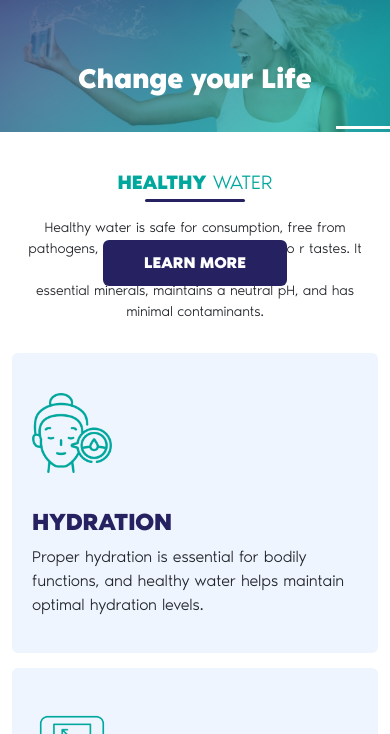
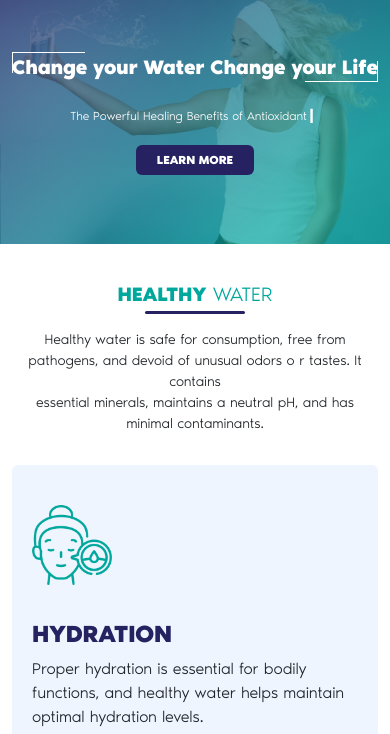
Before and after one commit to santoshnaagula/ourfoodourhealth, a plain HTML site: page index.html in a window 390 px wide. Shown: the part 110-844 px from the top of the page. Drawn offline with nearby package versions, Linux system fonts and the light colour scheme.

Commit message:
mobile responsive completed.

```diff
--- a/index.html
+++ b/index.html
@@ -21,10 +21,12 @@
       <div class="header-menu-section col pe-0">
         <div class="header-top">
           <div class="header-icon">
-            <a href="#"><i class="bi bi-telephone"></i> <span class="rc"> Call Anytime: 720-317-9674</span></a>
+            <a href="tel:+917203179674"><i class="bi bi-telephone"></i> <span class="rc"> Call Anytime:
+                720-317-9674</span></a>
           </div>
           <div class="header-icon">
-            <a href="#"><i class="bi bi-envelope"></i> <span class="rc">bemer.surya@gmail.com</span></a>
+            <a href="mailto:bemer.surya@gmail.com"><i class="bi bi-envelope"></i> <span
+                class="rc">bemer.surya@gmail.com</span></a>
           </div>
           <div class="header-social-icons">
             <a href="#"><i class="bi bi-facebook"></i></a>
@@ -64,7 +66,8 @@
         <a href="healthy-water.html" class="btn btn-learnmore">Learn More</a>
       </div>
     </div>
-    <img src="img/banner.jpg" alt="">
+    <img class="home-banner" src="img/banner.jpg" alt="">
+    <img class="home-banner-m" src="img/banner-m.jpg" alt="">
   </div>
   <div class="healthy-water">
     <div class="container">
@@ -306,7 +309,8 @@
         </div>
         <div class="footer-contact">
           1120 Lorem ipsum dolor sit amet, KC 179050, Chandigarh.<br>
-          +01 2345 6789 12|+01 2345 6789 12
+          <a href="tel:+917203179674">720-317-9674</a> | <a
+            href="mailto:bemer.surya@gmail.com">bemer.surya@gmail.com</a>
         </div>
 
         <div class="footer-social-icons">
--- a/sass/styles.scss
+++ b/sass/styles.scss
@@ -298,7 +298,6 @@ a,
       left: 0px;
       bottom: 0px;
       top: inherit;
-      height: 50px;
       padding: 5px 10px;
     }
     h1 {
@@ -307,6 +306,10 @@ a,
       line-height: 100px;
       position: relative;
       z-index: 0;
+      @include xs() {
+        font-size: 20px;
+        line-height: 30px;
+      }
       &::after,
       &::before {
         content: "";
@@ -315,23 +318,44 @@ a,
         height: 70%;
         border: 3px solid $light;
         @include animation(slide 2s);
+        @include xs() {
+          border: 1px solid $light;
+        }
       }
       &::before {
         left: -30px;
         top: 0px;
         border-right: none;
         border-bottom: none;
+        @include xs() {
+          left: 0px;
+        }
       }
       &::after {
         right: -30px;
         bottom: 0px;
         border-left: none;
         border-top: none;
+        @include xs() {
+          right: 0px;
+        }
       }
     }
   }
   img {
     width: 100%;
+  }
+  .home-banner {
+    display: block;
+    @include xs() {
+      display: none;
+    }
+  }
+  .home-banner-m {
+    display: none;
+    @include xs() {
+      display: block;
+    }
   }
   .btn-learnmore {
     padding: 10px 40px;
@@ -347,10 +371,17 @@ a,
       box-shadow: -5px 5px $light;
       color: $light;
     }
+    @include xs() {
+      font-size: 12px;
+      padding: 5px 20px;
+    }
   }
   #t {
     font-size: 22px;
     margin-bottom: 20px;
+    @include xs() {
+      font-size: 12px;
+    }
   }
 }
 
@@ -750,6 +781,9 @@ a,
     .footer-contact {
       text-align: center;
       opacity: 0.6;
+      a {
+        color: $light;
+      }
       @include xs() {
         font-size: 14px;
       }
@@ -885,9 +919,21 @@ a,
     h1 {
       border: none;
       font-size: 60px;
+      a {
+        color: $primary;
+        &:hover {
+          color: $secondary;
+        }
+      }
+      @include xs() {
+        font-size: 36px;
+      }
     }
     .inner-about-img {
       width: 100%;
+      @include xs() {
+        margin-top: 30px;
+      }
     }
     .btn-email {
       border: 1px solid $primary;
```
Also changed, not shown: about.html (+6 -3 lines), anespa-dx.html (+5 -3 lines), contact.html (+9 -5 lines), healthy-water.html (+6 -3 lines), leveluk-501u.html (+5 -3 lines), leveluk-jriv.html (+5 -3 lines), leveluk-k8.html (+5 -3 lines), leveluk-sd501-platinum.html (+5 -3 lines), leveluk-sd501.html (+5 -3 lines), products.html (+6 -3 lines), super-leveluk-501.html (+5 -3 lines), testimonials.html (+6 -3 lines), videos.html (+6 -3 lines), css/styles.css, 1 more files, 1 other file.
